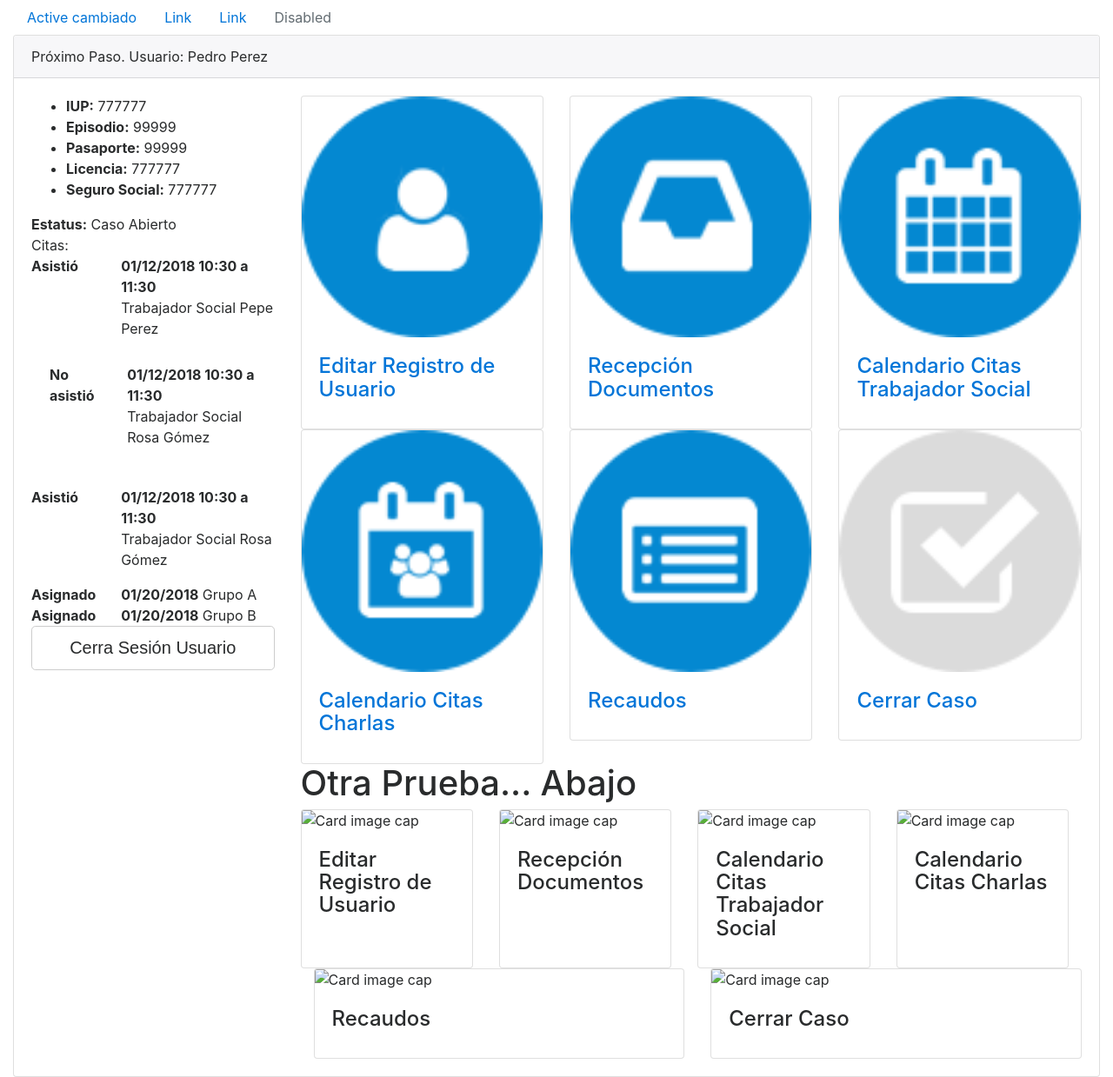
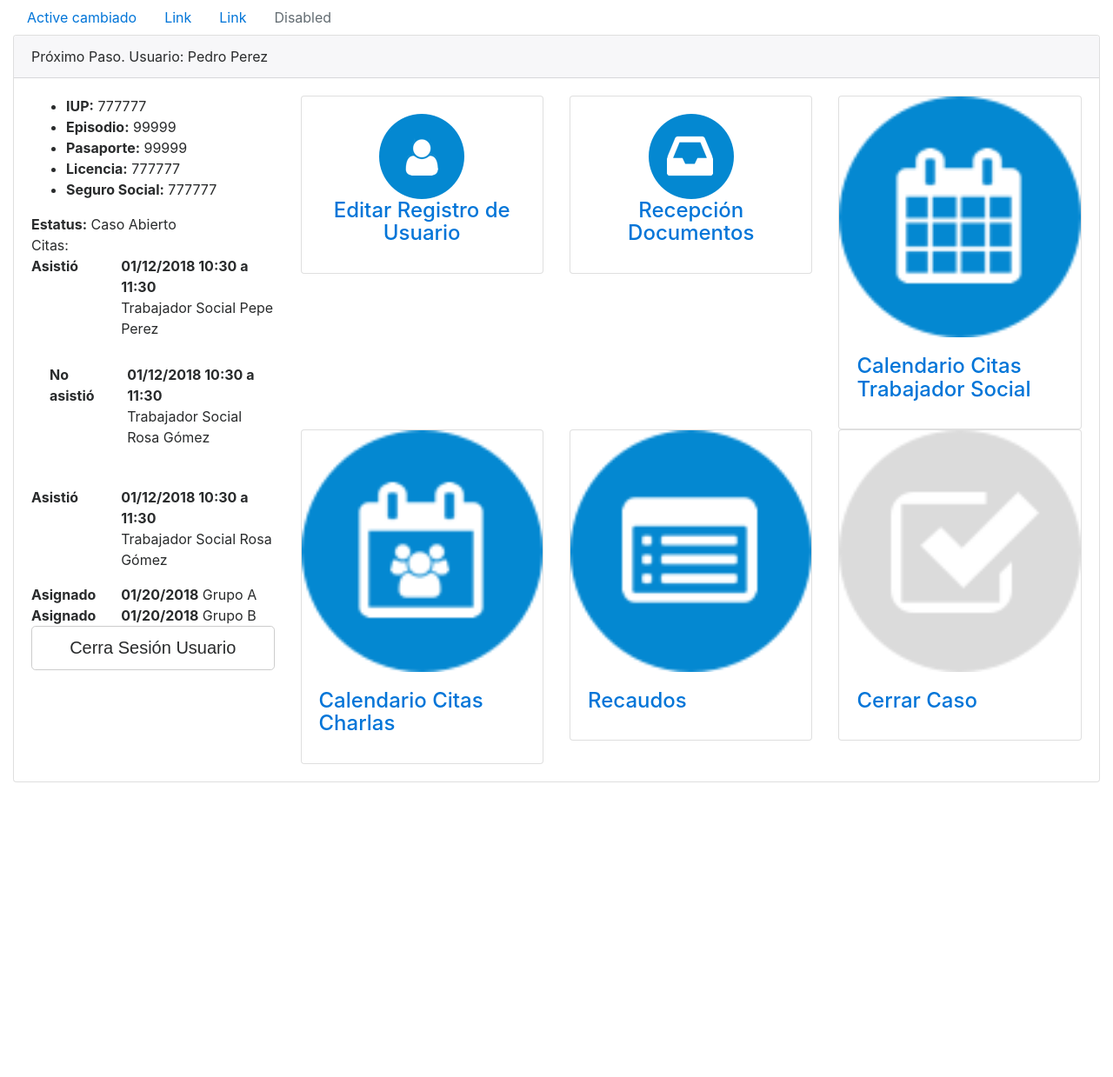
Before and after one commit to gabigabi/assmca, a plain HTML site: page seleccion-proximo-paso.html in a window 1280 px wide. Shown: the whole page at 87% size. After the commit the page ends 900 px from the top, so only its background shows below. Drawn offline with Linux system fonts and the light colour scheme.

Commit message:
Ajustes en codigo html gabi

```diff
--- a/seleccion-proximo-paso.html
+++ b/seleccion-proximo-paso.html
@@ -5,7 +5,7 @@
     <meta charset="utf-8">
     <meta name="viewport" content="width=device-width, initial-scale=1, shrink-to-fit=no">
 
-  <title>Recepción - Búsqueda Usuario</title>
+  <title>Próximo Paso</title>
   <link rel="stylesheet" href="css/bootstrap.min.css">
  <!-- <link rel="stylesheet" href="https://maxcdn.bootstrapcdn.com/bootstrap/4.0.0-alpha.6/css/bootstrap.min.css" integrity="sha384-rwoIResjU2yc3z8GV/NPeZWAv56rSmLldC3R/AZzGRnGxQQKnKkoFVhFQhNUwEyJ" crossorigin="anonymous"> -->
   <link rel="stylesheet" href="css/styles.css">
@@ -95,21 +95,27 @@
 
         <div class="row">
           <div class="col-md-4">
-            <a href="#" class="card">
-            <img class="card-img-top" src="images/editar-usuario-registrado.png" alt="Card image cap">
-            <div class="card-block">
-              <h4 class="card-title">Editar Registro de Usuario</h4>
+            <div class="card text-center">
+              <div class="card-block">
+                <a href="#">
+                   <img class="card-img-top" src="images/editar-usuario-registrado.png" alt="Card image cap">
+                </a>
+                <h4 class="card-title"><a href="">Editar Registro de Usuario</a></h4>
+              </div>
             </div>
-          </a>
           </div><!-- col-4 -->
 
           <div class="col-md-4">
-            <a href="#" class="card">
-            <img class="card-img-top" src="images/recepcion-documentos.png" alt="Card image cap">
-            <div class="card-block">
-              <h4 class="card-title">Recepción Documentos</h4>
+
+            <div class="card text-center">
+              <div class="card-block">
+                <a href="#">
+                   <img class="card-img-top" src="images/recepcion-documentos.png" alt="Card image cap">
+                </a>
+                <h4 class="card-title"><a href="">Recepción Documentos</a></h4>
+              </div>
             </div>
-          </a>
+
           </div><!-- col-4 -->
 
           <div class="col-md-4">
@@ -152,54 +158,6 @@
         </div>
 
 
-        <h1>Otra Prueba... Abajo</h1>
-
-
-
-
-        <div class="card-deck">
-          <div class="card">
-            <img class="card-img-top" src="..." alt="Card image cap">
-            <div class="card-block">
-              <h4 class="card-title">Editar Registro de Usuario</h4>
-            </div>
-          </div>
-          <div class="card">
-            <img class="card-img-top" src="..." alt="Card image cap">
-            <div class="card-block">
-              <h4 class="card-title">Recepción Documentos</h4>
-            </div>
-          </div>
-          <div class="card">
-            <img class="card-img-top" src="..." alt="Card image cap">
-            <div class="card-block">
-              <h4 class="card-title">Calendario Citas Trabajador Social</h4>
-            </div>
-          </div>
-
-          <div class="card">
-            <img class="card-img-top" src="..." alt="Card image cap">
-            <div class="card-block">
-              <h4 class="card-title">Calendario Citas Charlas</h4>
-            </div>
-          </div>
-
-          <div class="card">
-            <img class="card-img-top" src="..." alt="Card image cap">
-            <div class="card-block">
-              <h4 class="card-title">Recaudos</h4>
-            </div>
-          </div>
-
-          <div class="card">
-            <img class="card-img-top" src="..." alt="Card image cap">
-            <div class="card-block">
-              <h4 class="card-title">Cerrar Caso</h4>
-            </div>
-          </div>
-        </div>
-
-
       </div><!-- col-9 -->
     </div><!-- row -->
 
```
Also changed, not shown: entrada.html (+7 -9 lines), nuevo-confirmacion.html (+2 -2 lines), nuevo-usuario.html (+14 -15 lines), recepcion-busquedaUsuario.html (+5 -4 lines).
